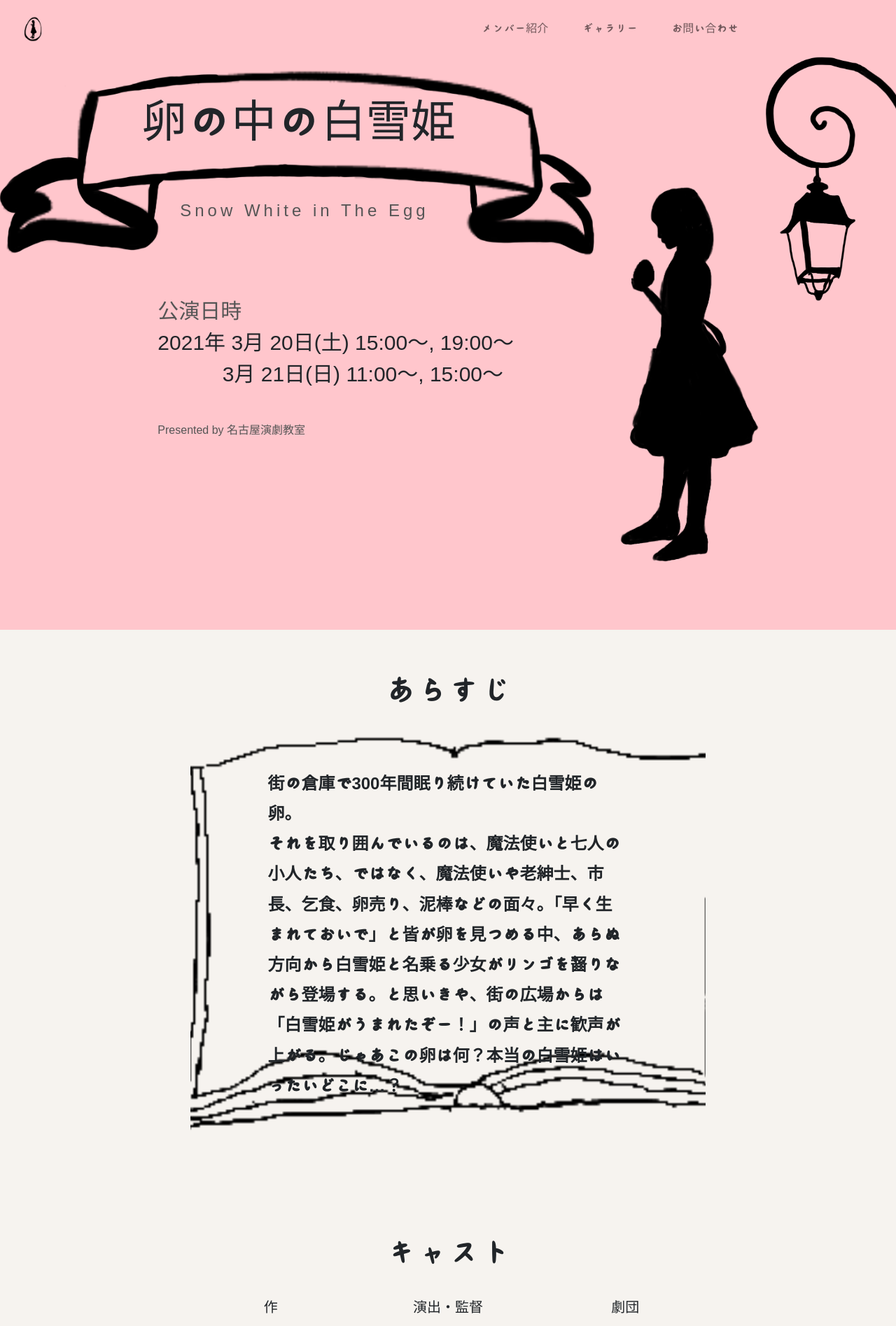
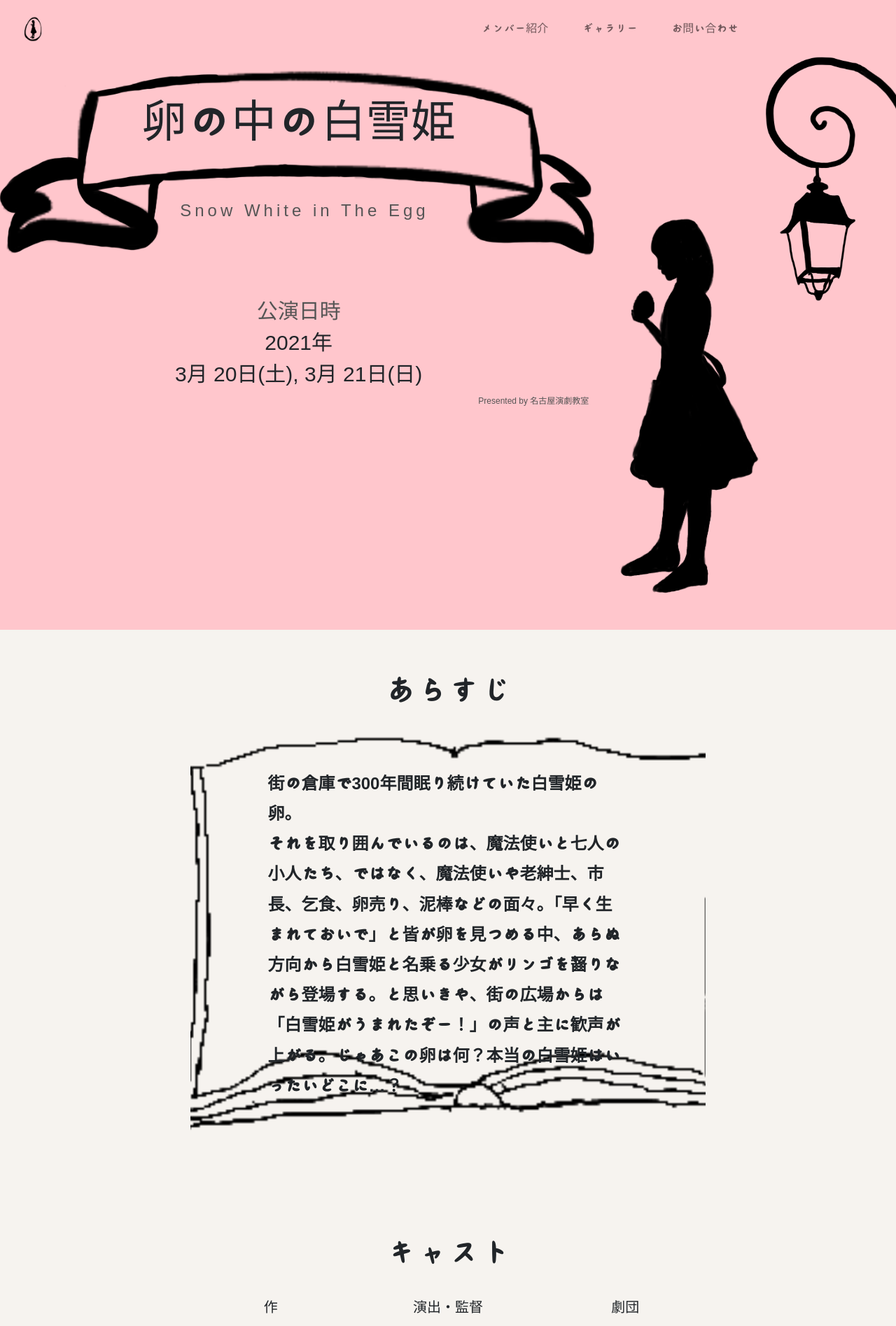
Before and after one commit to seiichiroito/snow-white, a Jekyll site: the page built from index.html, in a window 1280 px wide. Shown: the top 1895 px of the page at 70% size. Built offline with Jekyll 4.4.1, drawn with Linux system fonts in a browser that asks for light colours; some web fonts are replaced.

Commit message:
Restyle header and hero for mobile

```diff
--- a/_includes/header.html
+++ b/_includes/header.html
@@ -1,5 +1,5 @@
 <header class="header">
-    <nav class="navbar navbar-expand-lg navbar-light">
+    <nav class="navbar navbar-expand-md navbar-light">
         <div class="container-fluid">
           <a class="navbar-brand" href="#">
             <img src="/assets/images/icon.PNG" alt="logo" width="70" height="56" class="d-inline-block align-top">
@@ -10,13 +10,13 @@
           <div class="collapse navbar-collapse nav-links" id="navbarNav">
             <ul class="navbar-nav">
               <li class="nav-item">
-                <a class="nav-link px-4" href="#">メンバー紹介</a>
+                <a class="nav-link px-md-4" href="#">メンバー紹介</a>
               </li>
               <li class="nav-item">
-                <a class="nav-link px-4" href="#">ギャラリー</a>
+                <a class="nav-link px-md-4" href="#">ギャラリー</a>
               </li>
               <li class="nav-item">
-                <a class="nav-link px-4" href="#">お問い合わせ</a>
+                <a class="nav-link px-md-4" href="#">お問い合わせ</a>
               </li>
             </ul>
           </div>
--- a/_includes/hero.html
+++ b/_includes/hero.html
@@ -1,18 +1,16 @@
 <div class="hero">
     <div class="container-fluid">
         <div class="row">
-            <div class="col-8">
-                <div class="row">
-                    <div class="hero__header">
+            <div class="hero__header col-md-8">
                 <h1 class="hero__title">卵の中の白雪姫</h1>
                 <p class="hero__sub-title">Snow White in The Egg</p>
             </div>
-                    <div class="col-3"></div>
-                    <div class="col-9">
+            <div class="col-4"></div>
+            <div class="col-md-8">
                 <div class="hero__main">
                     <p class="hero__main--title">公演日時</p>
-                            <p>2021年 3月 20日(土) 15:00〜, 19:00〜</p>
-                            <p class="hero__main--align">       3月 21日(日) 11:00〜, 15:00〜</p>
+                    <p>2021年</p>
+                    <p>3月 20日(土), 3月 21日(日)</p>
                 </div>
                 <div class="hero__footer">
                     <p>
@@ -23,7 +21,6 @@
         </div>
         </div>
     </div>
-    </div>
     <img src="/assets/images/snowWhite.png" alt="snowWhite"class="snow-white">
     <div class="street-light__container">
         <img src="/assets/images/streetLight.png" alt="streetLight"class="street-light">
--- a/_sass/style.scss
+++ b/_sass/style.scss
@@ -18,30 +18,110 @@
   font-family: "iroha-mochi", "KosugiMaru-Regular", Arial, Helvetica, sans-serif;
 }
 //* HEADER
+/* Extra small devices (phones, less than 768px) */
+/* No media query since this is the default in Bootstrap */
 .header {
   background: #ffc6cc;
   height: 8vh;
 }
 
 .nav-links {
-  box-sizing: border-box;
+  text-align: center;
+  background-color: #f99fa8;
+}
+.nav-link {
+  padding: 20px 0;
+}
+/* Small devices (tablets, 768px and up) */
+@media (min-width: 768px) {
+}
+
+/* Medium devices (desktops, 992px and up) */
+@media (min-width: 992px) {
+  .nav-links {
+    // box-sizing: border-box;
     margin-left: 45%;
+    background: #ffc6cc;
+  }
+}
+
+/* Large devices (large desktops, 1200px and up) */
+@media (min-width: 1200px) {
 }
 
 //* HERO
+/* Extra small devices (phones, less than 768px) */
+/* No media query since this is the default in Bootstrap */
 .hero {
   background: #ffc6cc;
   height: 92vh;
-  //   position: relative;
-  overflow: visible hidden visible visible;
+  &__header {
+    background-image: url("/assets/images/ribbon.png");
+    background-position: center;
+    background-size: cover;
+    text-align: center;
+    height: 20vh;
+    margin-top: 5%;
+  }
+  &__title {
+    padding-top: 10%;
+    font-size: 45px;
+  }
+  &__sub-title {
+    margin-top: 10%;
+    font-size: 16px;
+    letter-spacing: 3px;
+    color: #555;
+    padding-left: 5%;
+  }
+  // Main
+  &__main {
+    text-align: center;
+    font-size: 24px;
+    line-height: 1.5;
+    &--title {
+      color: #555;
+    }
+  }
+  // Footer
+  &__footer {
+    margin-top: 10px;
+    font-size: 12px;
+    color: #555;
+    text-align: end;
+  }
+}
+
+.snow-white {
+  position: absolute;
+  width: calc(80px + 10%);
+  right: 15%;
+  bottom: 5%;
+}
+
+.street-light {
+  position: relative;
+  right: -20%;
+  width: 100%;
+  &__container {
+    overflow: hidden;
+    position: absolute;
+    width: calc(50px + 15%);
+    right: 0%;
+    bottom: 15%;
+  }
+}
+/* Small devices (tablets, 768px and up) */
+@media (min-width: 768px) {
+}
+
+/* Medium devices (desktops, 992px and up) */
+@media (min-width: 992px) {
+  .hero {
     // Header
     &__header {
       margin-top: 20px;
       height: 280px;
-    background-image: url("/assets/images/ribbon.png");
-    background-position: center;
-    background-size: cover;
-    text-align: center;
     }
     &__title {
       padding-top: 6%;
@@ -59,40 +139,17 @@
       font-size: 30px;
       margin-top: 50px;
       line-height: 1.5;
-    &--title {
-      color: #555;
     }
-    &--align {
-      padding-left: 15%;
+  }
+  .street-light {
+    &__container {
+      bottom: 20%;
+    }
   }
 }
 
-  // Footer
-  &__footer {
-    margin-top: 50px;
-    font-size: 16px;
-    color: #555;
-  }
-}
-
-.snow-white {
-  position: absolute;
-  width: calc(80px + 10%);
-  right: 15%;
-  bottom: 10%;
-}
-
-.street-light {
-  position: relative;
-  right: -20%;
-  width: 100%;
-  &__container {
-    overflow: hidden;
-    position: absolute;
-    width: calc(50px + 15%);
-    right: 0%;
-    bottom: 20%;
-  }
+/* Large devices (large desktops, 1200px and up) */
+@media (min-width: 1200px) {
 }
 
 //* SUMMARY
@@ -173,7 +230,7 @@
 }
 //* FOOTER
 .footer {
-    background-color: #FFC6CC;
+  background-color: #ffc6cc;
   padding: 1% 0;
   text-align: center;
   p {
```
Lines whose indentation alone changed are shown as unchanged.
